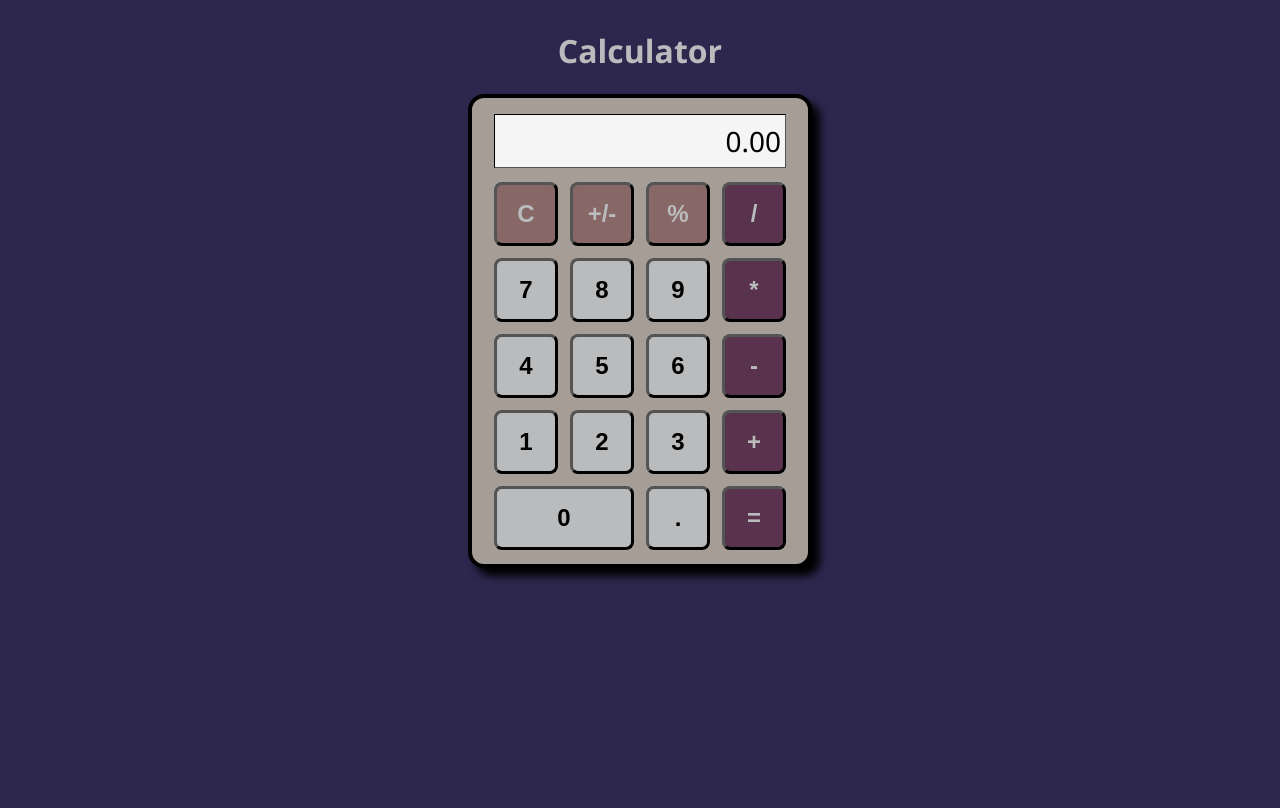
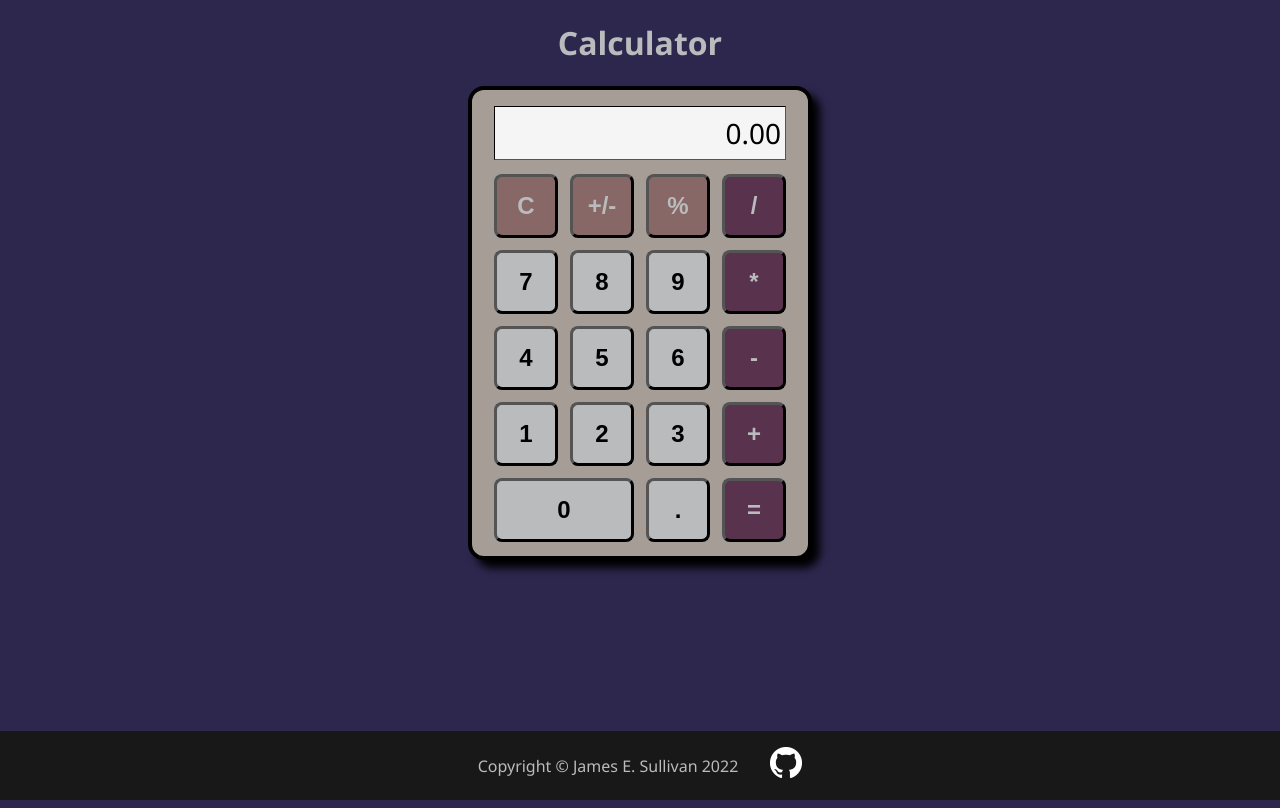
Before and after one commit to James-E-Sullivan/calculator, a plain HTML site: page index.html in a window 1280 px wide. Drawn offline with Linux system fonts and the light colour scheme.

Commit message:
Add footer

```diff
--- a/index.html
+++ b/index.html
@@ -49,5 +49,11 @@
             </div>
         </div>
     </div>
+    <div class="footer">
+        <div class="footer-element">Copyright © James E. Sullivan 2022</div>
+        <a href="https://github.com/James-E-Sullivan" class="footer-element">
+            <img src="images/GitHub-Mark-Light-32px.png" alt="GitHub Logo">
+        </a>
+    </div>
 </body>
 </html>
--- a/style.css
+++ b/style.css
@@ -1,5 +1,6 @@
 html, body {
     height: 100%;
+    margin: 0;
 }
 
 body {
@@ -85,3 +86,17 @@ button {
     background-color: #876867;
     color: #b9bbbd;
 }
+
+.footer {
+    display: flex;
+    justify-content: center;
+    align-items: center;
+    margin-top: 40px;
+    background-color: rgb(24, 24, 24);
+    color: #b9bbbd;
+    width: 100%;
+}
+
+.footer-element {
+    margin: 16px;
+}
```
Also changed, not shown: images/GitHub-Mark-Light-32px.png (added).
